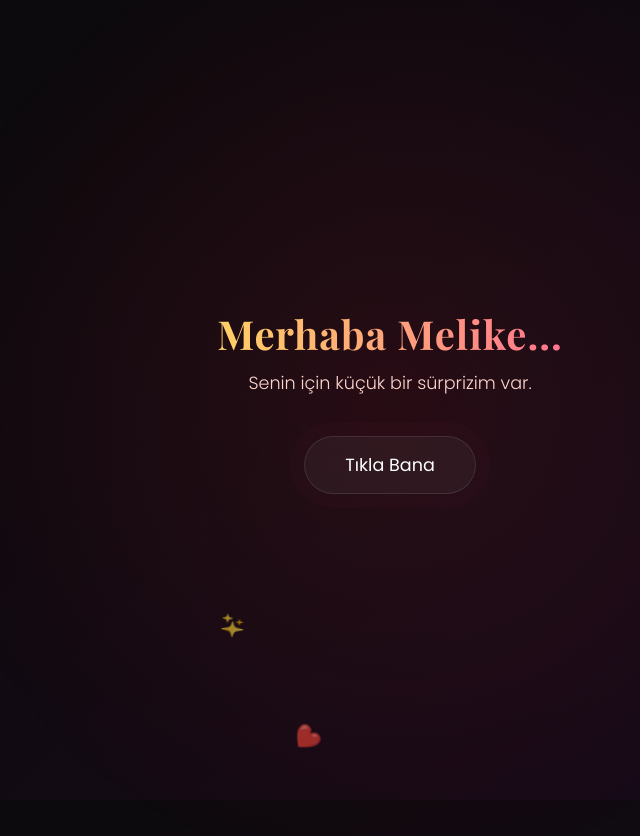
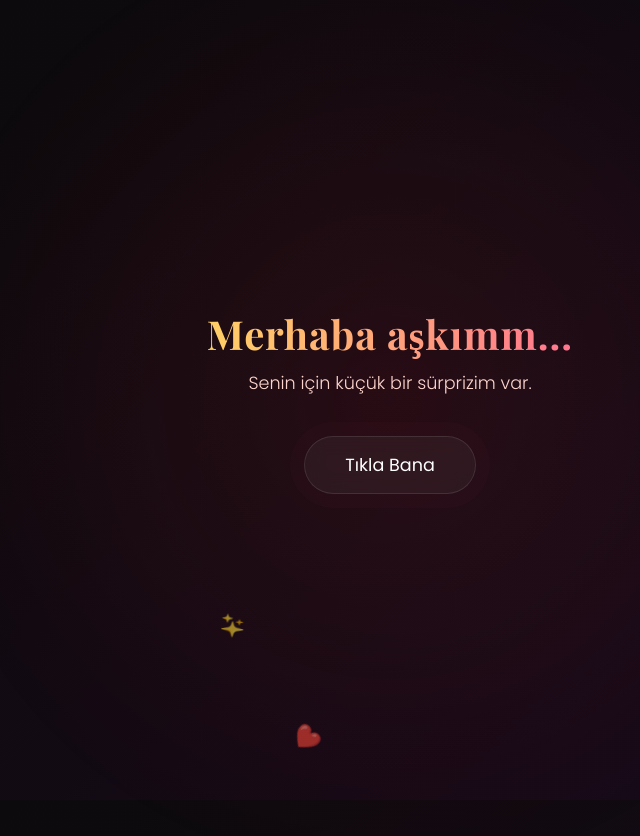
Before and after one commit to nyks000/nyks000.github.io, a plain HTML site: page index.html in a window 1280 px wide. Shown: the top 836 px of the page, without its empty margins (250-890 px from the left). Drawn offline with nearby package versions, Linux system fonts and the light colour scheme; a web font is replaced by a local one.

Commit message:
Update index.html

```diff
--- a/index.html
+++ b/index.html
@@ -1,20 +1,24 @@
 <!DOCTYPE html>
 <html lang="tr">
+
 <head>
     <meta charset="UTF-8">
     <meta name="viewport" content="width=device-width, initial-scale=1.0, maximum-scale=1.0, user-scalable=no">
     <title>Senin İçin...</title>
     <link rel="preconnect" href="https://fonts.googleapis.com">
     <link rel="preconnect" href="https://fonts.gstatic.com" crossorigin>
-    <link href="https://fonts.googleapis.com/css2?family=Playfair+Display:ital,wght@0,400;0,700;1,400&family=Poppins:wght@300;400;600&display=swap" rel="stylesheet">
+    <link
+        href="https://fonts.googleapis.com/css2?family=Playfair+Display:ital,wght@0,400;0,700;1,400&family=Poppins:wght@300;400;600&display=swap"
+        rel="stylesheet">
     <link rel="stylesheet" href="style.css">
 </head>
+
 <body>
     <div id="heart-container"></div>
     <div class="content-wrapper">
         <!-- Screen 1: Welcome -->
         <div id="screen-1" class="screen active">
-            <h1 class="main-title fadeIn">Merhaba Melike...</h1>
+            <h1 class="main-title fadeIn">Merhaba aşkımm...</h1>
             <p class="subtitle fadeDelay">Senin için küçük bir sürprizim var.</p>
             <button id="start-btn" class="btn pulse">Tıkla Bana</button>
         </div>
@@ -56,4 +60,5 @@
     </div>
     <script src="script.js"></script>
 </body>
+
 </html>
```
